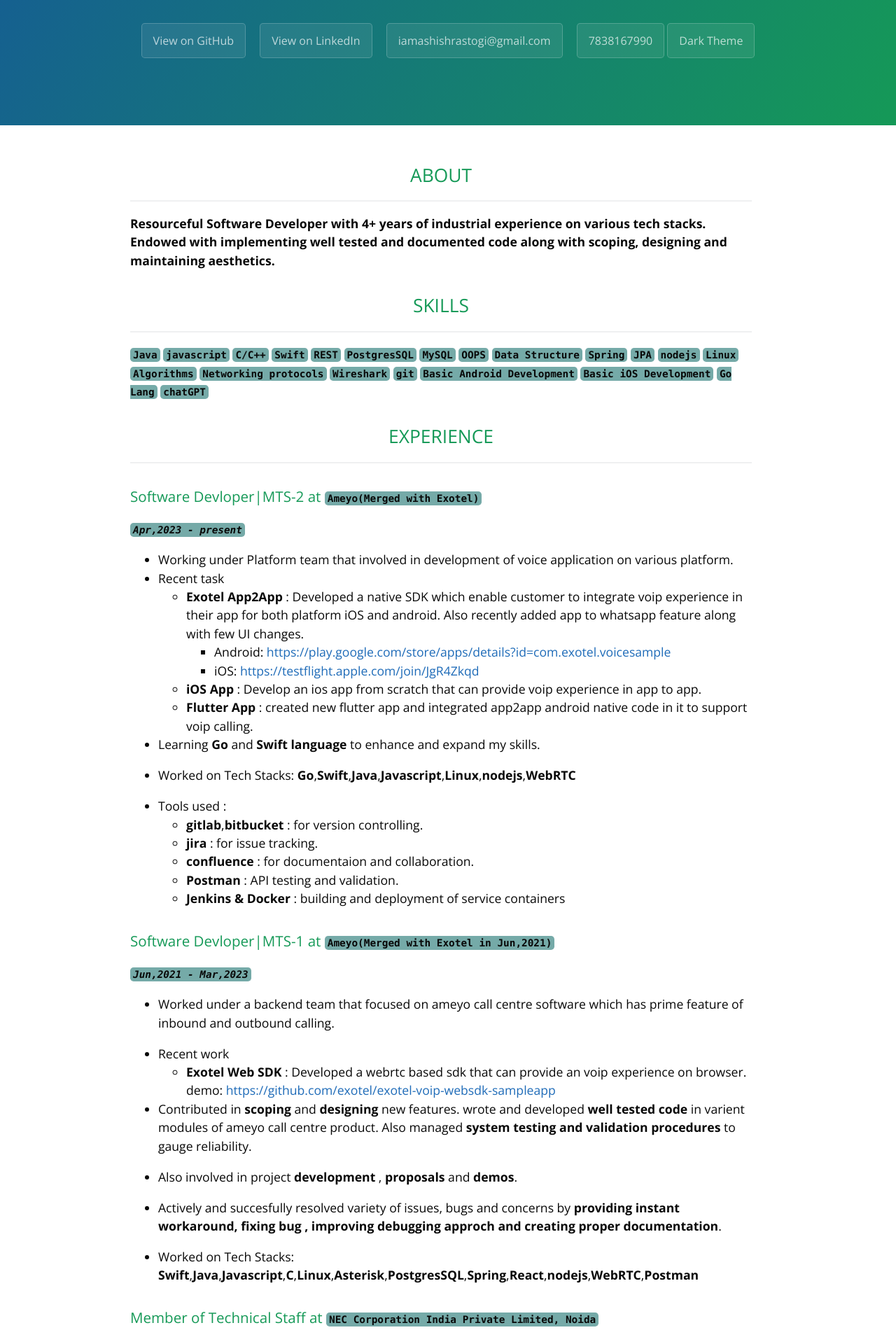
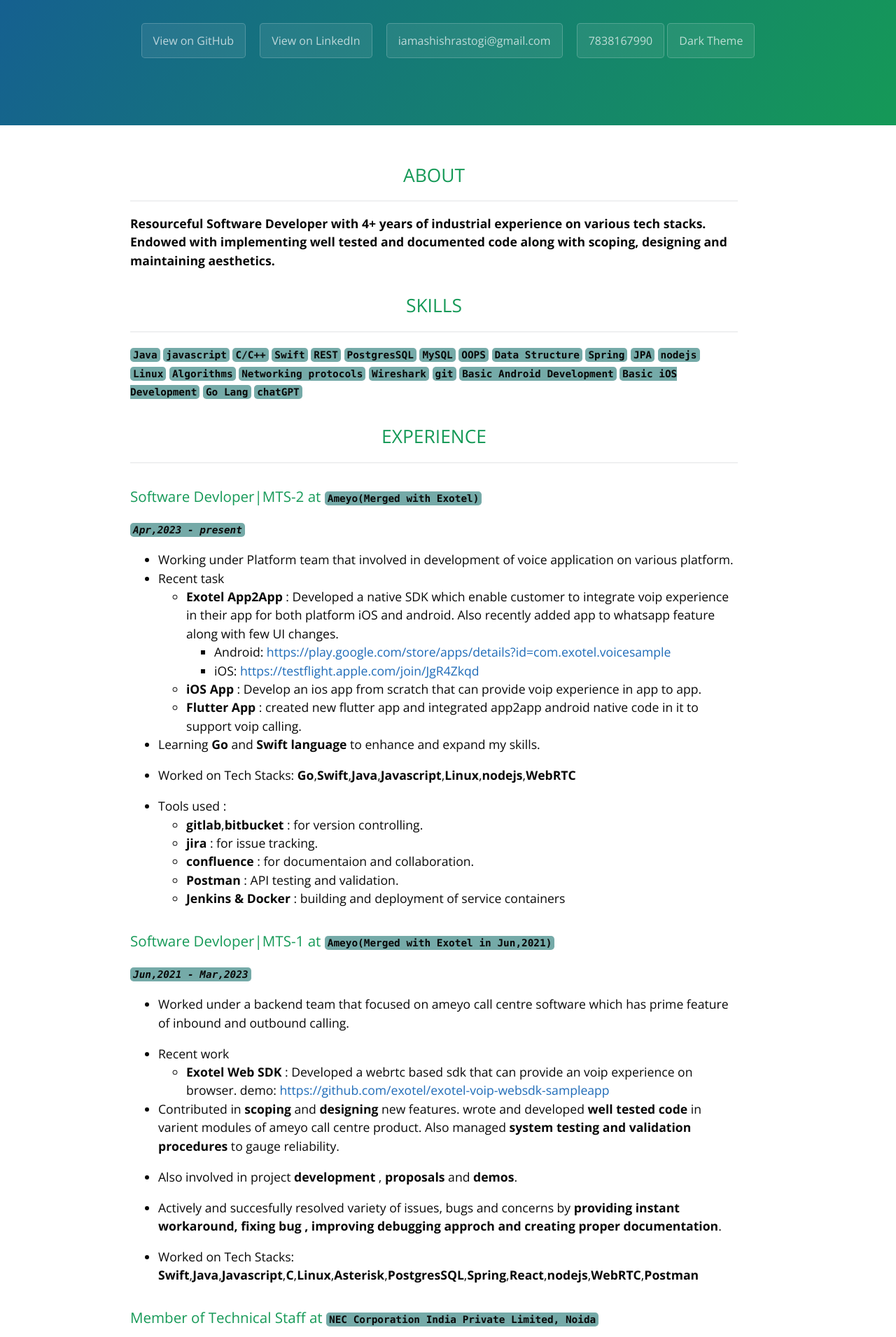
Before and after one commit to ImAshishRastogi/Resume, a Jekyll site: the page built from index.md, in a window 1280 px wide. Shown: the part 390-2300 px from the top of the page at 70% size. Built offline with Jekyll 4.4.1, drawn with Linux system fonts in a browser that asks for light colours.

Commit message:
width change

```diff
--- a/_sass/jekyll-theme-cayman.scss
+++ b/_sass/jekyll-theme-cayman.scss
@@ -210,7 +210,7 @@ a {
   @include large {
     max-width: 300rem;
     padding: 2rem 6rem;
-    margin: 20px 110px 110px 90px;
+    margin: 20px 130px 130px 90px;
     font-size: 1.1rem;
   }
 
```
